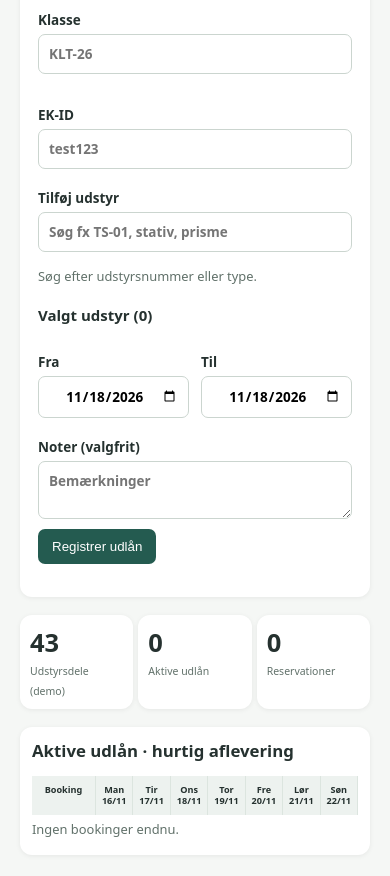
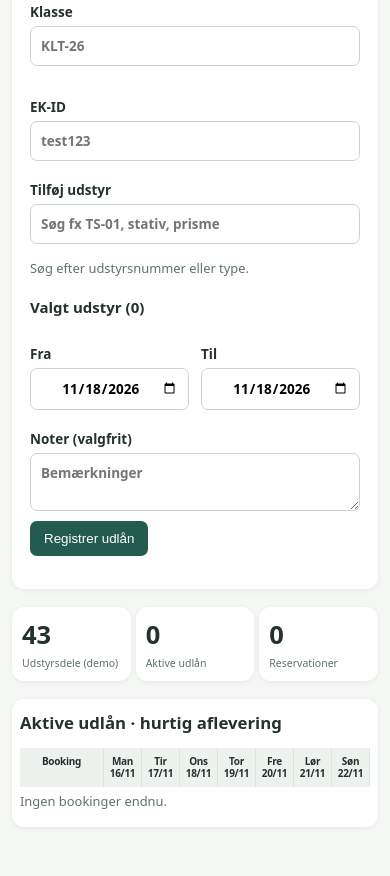
Before and after one commit to vnaru42/EK-instrumentbooking-web, a plain HTML site: page index.html in a window 390 px wide. Shown: the part 530-1406 px from the top of the page. After the commit the page ends 1385 px from the top, so only its background shows below. Drawn offline with Linux system fonts and the light colour scheme.

Commit message:
Force calendar to 100 percent width with fixed percentage columns

```diff
--- a/style.css
+++ b/style.css
@@ -45,3 +45,24 @@ textarea{display:block;width:100%;margin-top:5px;padding:10px;border:1px solid #
   .week-current strong{font-size:1.1rem}
   .week-current span{font-size:.8rem}
 }
+
+/* Mobile calendar v3: explicit pixel-safe columns, never horizontal scrolling */
+html,body,#app{width:100%;max-width:100%;overflow-x:clip}
+main{width:100%;min-width:0;max-width:1050px}
+.panel{min-width:0;max-width:100%}
+.panel:has(#calendar){overflow:hidden}
+#calendar{width:100%;min-width:0;overflow:hidden}
+#calendar .timeline{display:block;width:100%;min-width:0!important;max-width:100%;overflow:hidden!important}
+#calendar .timeline-head{display:grid;grid-template-columns:24% repeat(7,minmax(0,1fr))!important;width:100%;min-width:0!important}
+#calendar .timeline-row{display:grid;grid-template-columns:24% minmax(0,76%)!important;width:100%;min-width:0!important}
+#calendar .timeline-head span{min-width:0;max-width:100%;white-space:normal;word-break:normal;overflow:hidden}
+#calendar .timeline-label{min-width:0;max-width:100%;white-space:nowrap;overflow:hidden;text-overflow:ellipsis}
+#calendar .timeline-track{min-width:0;max-width:100%;overflow:hidden}
+#calendar .timeline-bar{max-width:100%;min-width:0}
+@media(max-width:680px){
+ main{padding:12px}
+ .panel:has(#calendar){padding:12px 8px}
+ #calendar .timeline-head span{font-size:10px;padding:7px 0;letter-spacing:-.3px}
+ #calendar .timeline-label{font-size:11px;padding:12px 2px}
+ #calendar .timeline-bar{font-size:10px}
+}
```
